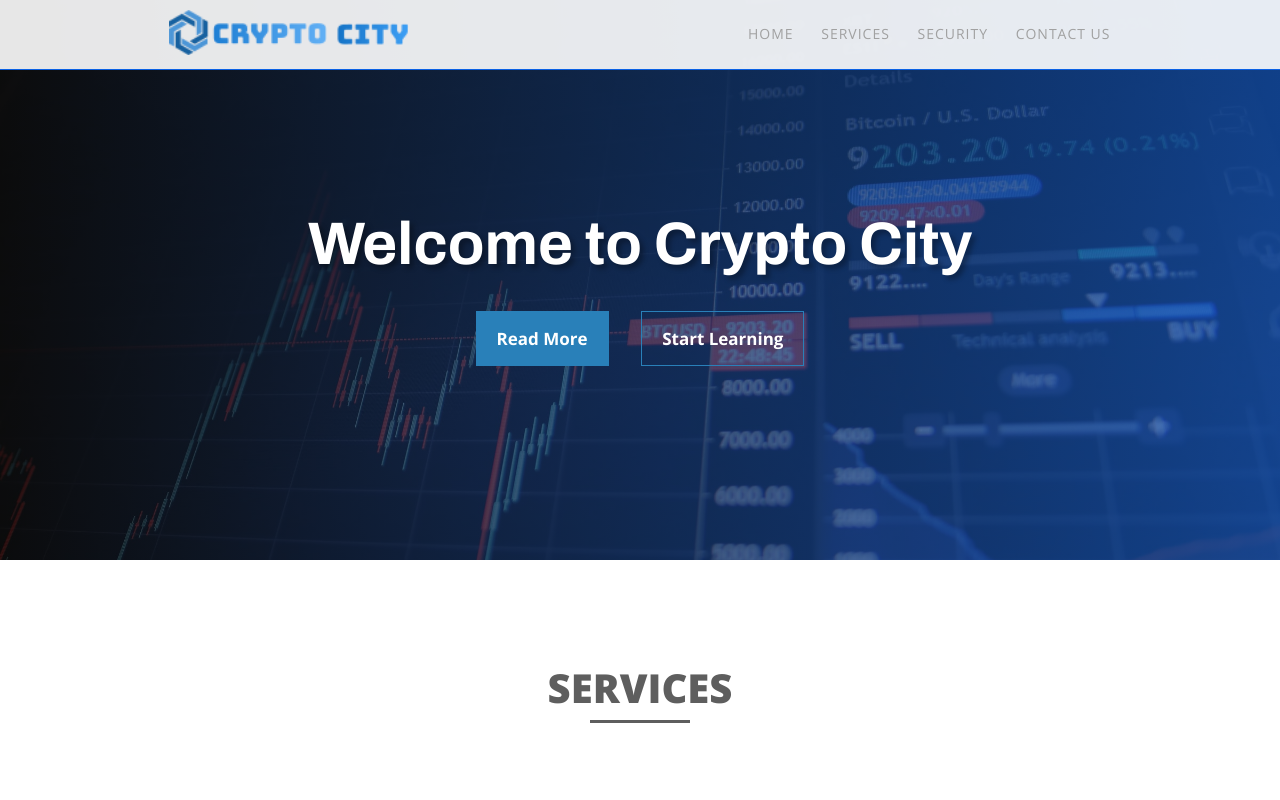
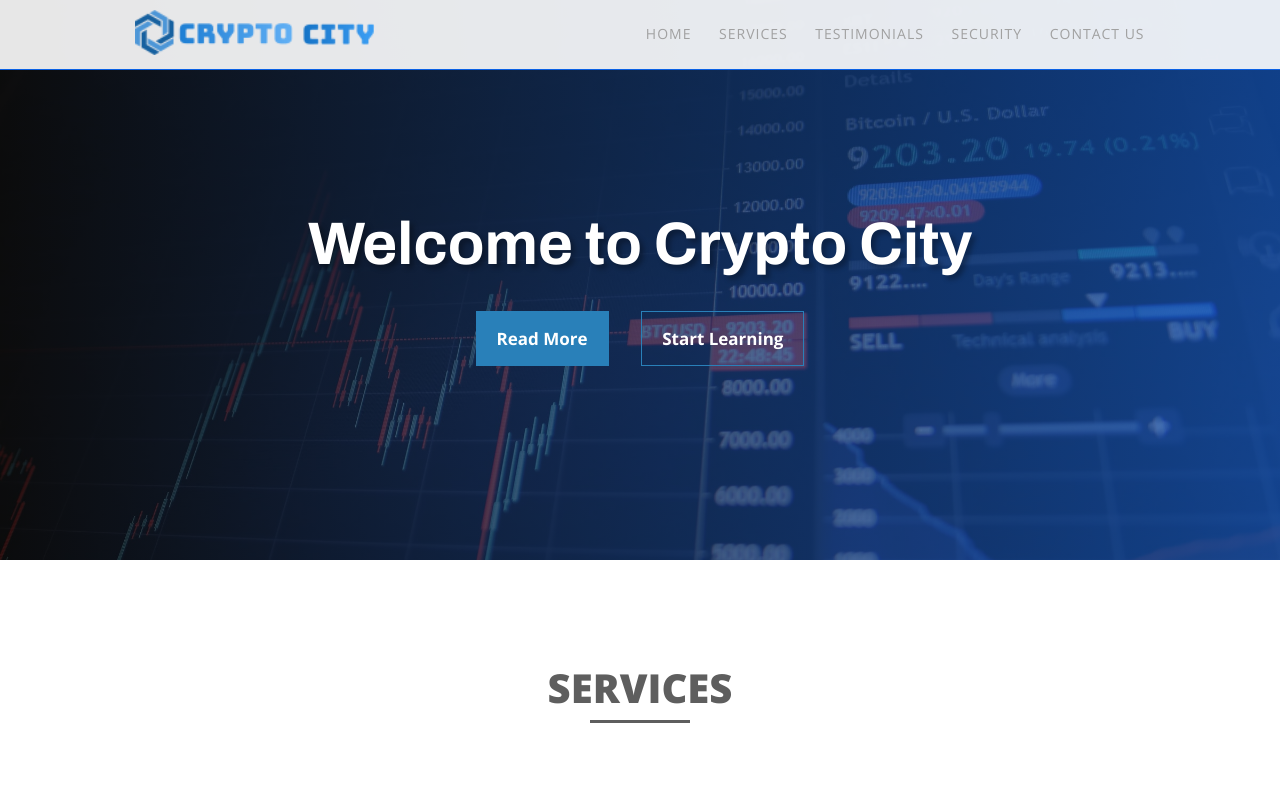
Before and after one commit to AndrewJacobVlietstra/crypto-city-project, a plain HTML site: page index.html in a window 1280 px wide. Shown: the top 800 px of the page. Drawn offline with nearby package versions, Linux system fonts and the light colour scheme.

Commit message:
Added Testimonials to nav bar

```diff
--- a/index.html
+++ b/index.html
@@ -30,6 +30,7 @@
                 <ul class="main-nav-list">
                     <li class="main-nav-item"><a href="#" class="main-nav-link">Home</a></li>
                     <li class="main-nav-item"><a href="#services" class="main-nav-link">Services</a></li>
+                    <li class="main-nav-item"><a href="#testimonials" class="main-nav-link">Testimonials</a></li>
                     <li class="main-nav-item"><a href="#security" class="main-nav-link">Security</a></li>
                     <li class="main-nav-item"><a href="#footer" class="main-nav-link">Contact Us</a></li>
                 </ul>
@@ -76,7 +77,7 @@
                 </div>
             </section>
 
-            <section class="testimonials">
+            <section id="testimonials" class="testimonials">
                 <div class="carousel testimonial-container">
                     <div>
                         <p class="testimonial-paragraph">
--- a/sass/layout/_footer.scss
+++ b/sass/layout/_footer.scss
@@ -86,6 +86,7 @@
 .social-contact {
     font-size: 1.4rem;
     line-height: 3;
+    border-bottom-right-radius: 5px;
 
     display: flex;
     flex-direction: column;
```
Also changed, not shown: dist/css/main.css, 1 other file.
